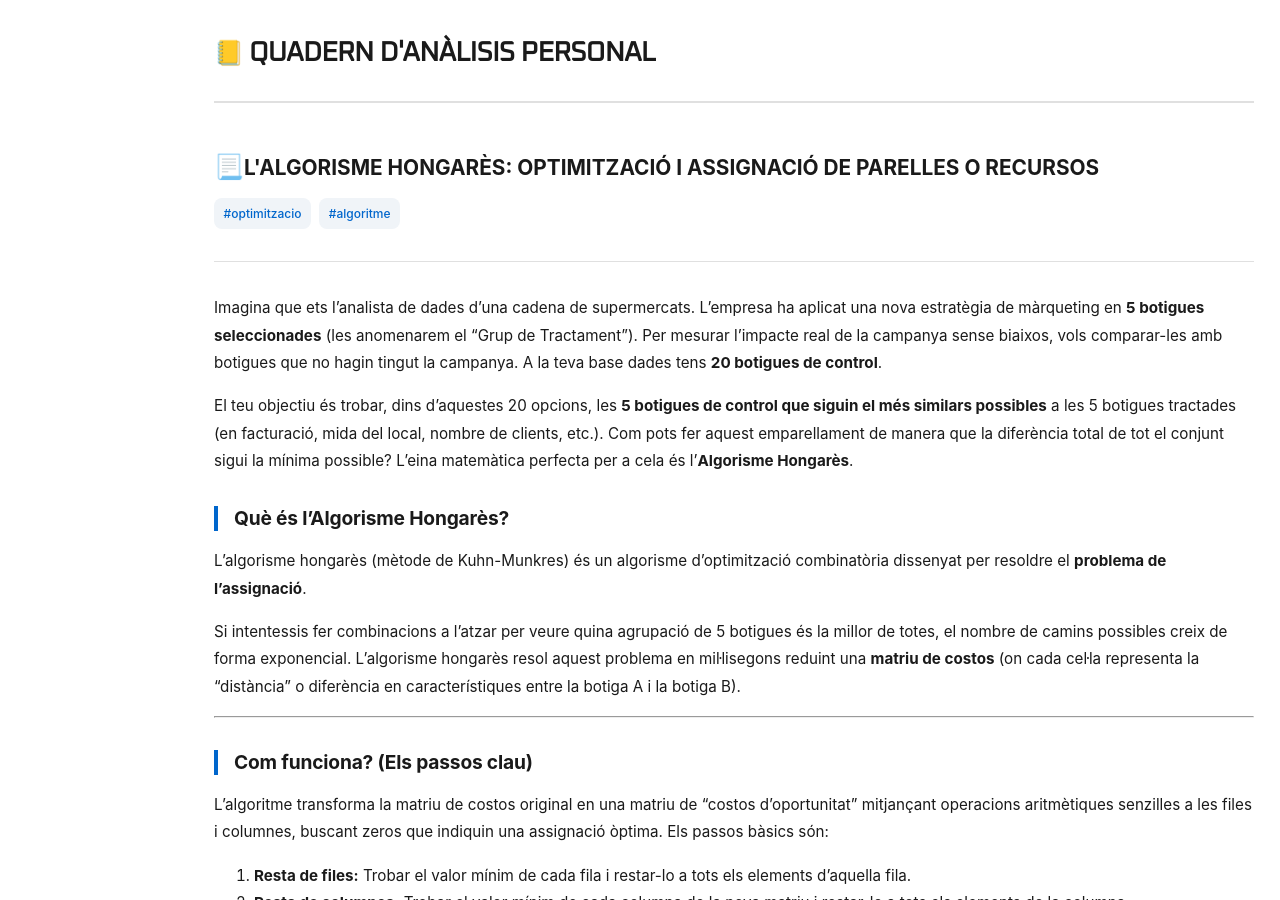
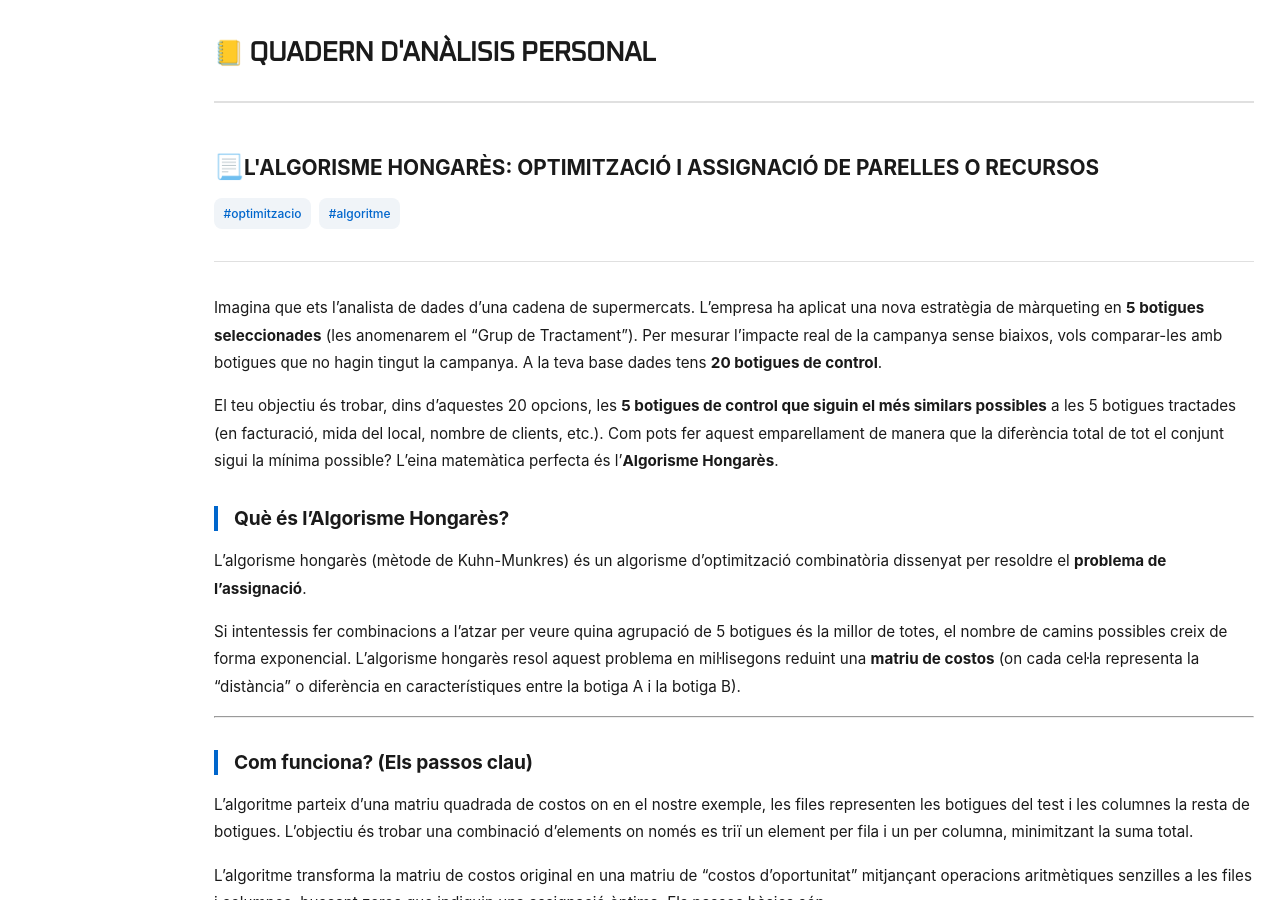
Before and after one commit to alberthr/alberthr.github.io, a Jekyll site: the page built from _posts/2020-06-09-algoritme-hongares.md, in a window 1280 px wide and 900 px high. Built offline with Jekyll 4.4.1, drawn with Linux system fonts in a browser that asks for light colours; comment, search, counter and statistics services are not loaded.

Commit message:
Update 2020-06-09-algoritme-hongares.md

```diff
--- a/_posts/2020-06-09-algoritme-hongares.md
+++ b/_posts/2020-06-09-algoritme-hongares.md
@@ -8,7 +8,7 @@ tags:
 
 Imagina que ets l'analista de dades d'una cadena de supermercats. L'empresa ha aplicat una nova estratègia de màrqueting en **5 botigues seleccionades** (les anomenarem el "Grup de Tractament"). Per mesurar l'impacte real de la campanya sense biaixos, vols comparar-les amb botigues que no hagin tingut la campanya. A la teva base dades tens **20 botigues de control**.
 
-El teu objectiu és trobar, dins d'aquestes 20 opcions, les **5 botigues de control que siguin el més similars possibles** a les 5 botigues tractades (en facturació, mida del local, nombre de clients, etc.). Com pots fer aquest emparellament de manera que la diferència total de tot el conjunt sigui la mínima possible? L'eina matemàtica perfecta per a cela és l'**Algorisme Hongarès**.
+El teu objectiu és trobar, dins d'aquestes 20 opcions, les **5 botigues de control que siguin el més similars possibles** a les 5 botigues tractades (en facturació, mida del local, nombre de clients, etc.). Com pots fer aquest emparellament de manera que la diferència total de tot el conjunt sigui la mínima possible? L'eina matemàtica perfecta és l'**Algorisme Hongarès**.
 
 ## Què és l'Algorisme Hongarès?
 
@@ -19,6 +19,8 @@ Si intentessis fer combinacions a l'atzar per veure quina agrupació de 5 botigu
 ---
 
 ## Com funciona? (Els passos clau)
+
+L’algoritme parteix d’una matriu quadrada de costos on en el nostre exemple, les files representen les botigues del test i les columnes la resta de botigues. L’objectiu és trobar una combinació d’elements on només es triï un element per fila i un per columna, minimitzant la suma total.
 
 L'algoritme transforma la matriu de costos original en una matriu de "costos d'oportunitat" mitjançant operacions aritmètiques senzilles a les files i columnes, buscant zeros que indiquin una assignació òptima. Els passos bàsics són:
 
```
